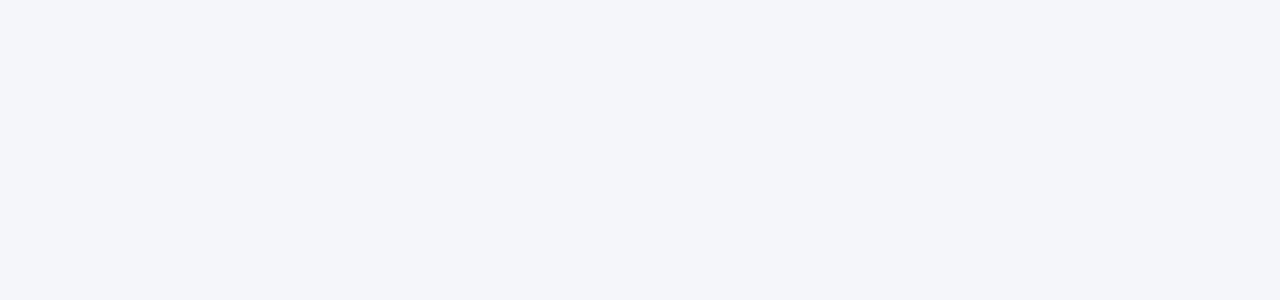
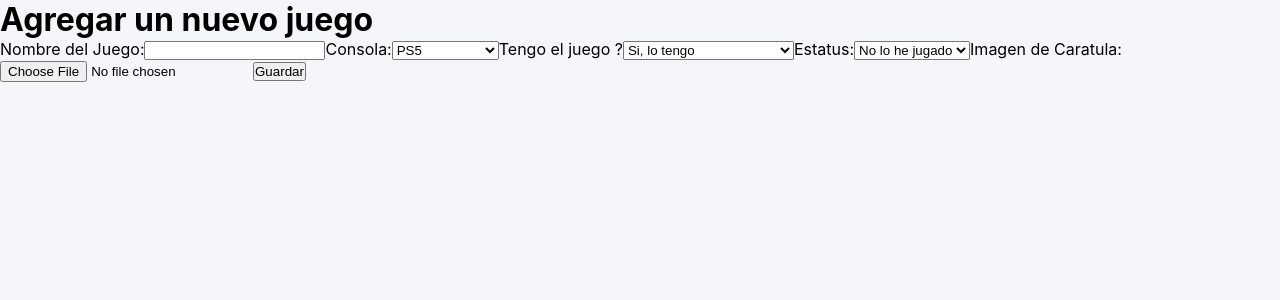
Before and after one commit to ArfaxadRuiz/Proyecto_Final_FullStack_Frontend, a React (Create React App) app: page /add-game in a window 1280 px wide. Before the commit this address had no page. Shown: the top 300 px of the page. Built offline with nearby package versions, Linux system fonts and the light colour scheme.

Commit message:
se crea la pagina nueva para gregar juegos

```diff
--- /dev/null
+++ b/src/pages/AddGame.jsx
@@ -0,0 +1,91 @@
+import { useState } from "react";
+
+function AddGame (){
+    //Estado del formulario
+    const [title, setTitle] = useState("");
+    const [consoleName, setConsoleName] = useState("PS5");
+    const [owned, setOwned] = useState("yes");
+    const [status, setStatus] = useState("no-played");
+    const [imageFile, setImageFile] = useState(null);
+
+    //Manejar el submit
+    const handleAddGame = (e) =>{
+        e.preventDefault();
+
+        const newGame = {
+            title,
+            console: consoleName,
+            owned,
+            status,
+            image: imageFile,
+        }
+        //Mostrar en consola
+        console.log("Juego agregado: ", newGame);
+
+        //Limpiar formulario
+        setTitle("");
+        setConsoleName("PS5");
+        setOwned("yes");
+        setStatus("no-played");
+        setImageFile(null);
+    };
+
+    return(
+        <div>
+            <h1>Agregar un nuevo juego</h1>
+
+            {/* Formulario */}
+            <form onSubmit={handleAddGame}>
+
+                {/* Nombre del juego */}
+                <label>
+                    Nombre del Juego:
+                    <input type="text" value={title} onChange={(e) => setTitle(e.target.value)} required/>
+                </label>
+
+                {/* Consola */}
+                <label>
+                    Consola:
+                    <select value={consoleName} onChange={(e) => setConsoleName(e.target.value)}>
+                        <option>PS5</option>
+                        <option>PS4</option>
+                        <option>PS3</option>
+                        <option>PS2</option>
+                        <option>PS1</option>
+                        <option>XBOX 360</option>
+                        <option>Nintendo NES</option>
+                    </select>
+                </label>
+
+                {/* Lo tengo o no */}
+                <label>
+                    Tengo el juego ?
+                    <select value={owned} onChange={(e) => setOwned(e.target.value)}>
+                        <option value="yes">Si, lo tengo</option>
+                        <option value="no">No, agregalo a deseados</option>
+                    </select>
+                </label>
+
+                {/* Estatus */}
+                <label>
+                    Estatus:
+                    <select value={status} onChange={(e) => setStatus(e.target.value)}>
+                        <option value="no-played">No lo he jugado</option>
+                        <option value="playing">Jugandolo</option>
+                        <option value="finished">Terminado</option>
+                    </select>
+                </label>
+
+                {/* Imagen */}
+                <label>
+                    Imagen de Caratula:
+                    <input type="file" accept="image/*" onChange={(e) => setImageFile(e.target.files[0])}/>
+                </label>
+
+                <button type="submit">Guardar</button>
+            </form>
+        </div>
+    )
+}
+
+export default AddGame;
--- a/src/router/AppRouter.jsx
+++ b/src/router/AppRouter.jsx
@@ -1,6 +1,8 @@
 import { BrowserRouter, Routes, Route } from "react-router-dom";
 import LoginPage from "../pages/LoginPage";
 import Dashboard from "../pages/Dashboard";
+import AddGame from "../pages/AddGame";
+
 
 function AppRouter (){
     return(
@@ -8,6 +10,7 @@ function AppRouter (){
             <Routes>
                 <Route path="/" element={<LoginPage />} />
                 <Route path="/dashboard" element={<Dashboard />} />
+                <Route path="/add-game" element={<AddGame />} />
             </Routes>
         </BrowserRouter>
     );
```
